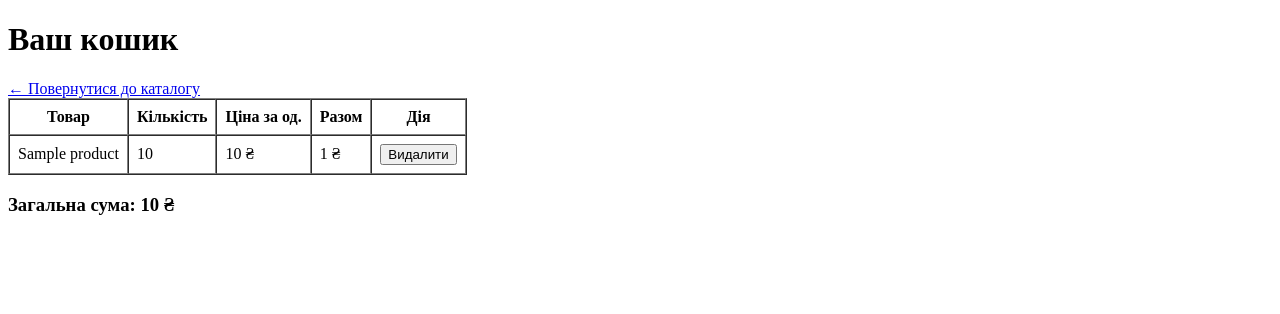
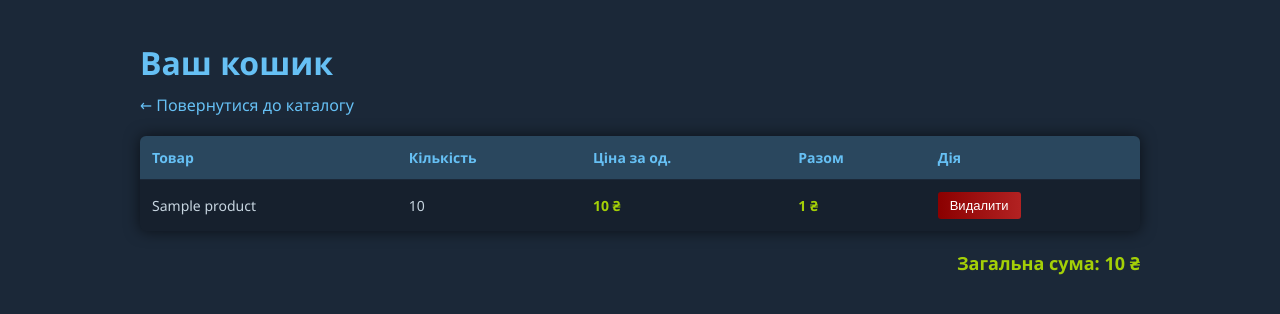
Before and after one commit to y-lebid/steam, a Django app: template steam_core/templates/steam_core/cart.html in a window 1280 px wide. Shown: the top 314 px of the page. Run offline with Django 3.2, Linux system fonts and the light colour scheme; the template is opened without the code that fills it: most values are stand-ins (such as "Sample title", 1, 10 or a date in 2020).

Commit message:
color and system

```diff
--- a/steam_core/templates/steam_core/cart.html
+++ b/steam_core/templates/steam_core/cart.html
@@ -4,15 +4,114 @@
 <head>
     <meta charset="UTF-8">
     <title>Кошик</title>
+
+    <style>
+        body {
+            margin: 0;
+            padding: 20px;
+            background: #1b2838;
+            color: #c7d5e0;
+            font-family: "Segoe UI", Tahoma, Arial, sans-serif;
+        }
+
+        h1 {
+            color: #66c0f4;
+            margin-bottom: 10px;
+        }
+
+        a {
+            color: #66c0f4;
+            text-decoration: none;
+            font-weight: 500;
+            display: inline-block;
+            margin-bottom: 20px;
+        }
+
+        a:hover {
+            color: #ffffff;
+        }
+
+        .cart-container {
+            max-width: 1000px;
+            margin: 0 auto;
+        }
+
+        table {
+            width: 100%;
+            border-collapse: collapse;
+            background: #16202d;
+            border-radius: 6px;
+            overflow: hidden;
+            box-shadow: 0 0 15px rgba(0, 0, 0, 0.6);
+        }
+
+        thead {
+            background: #2a475e;
+        }
+
+        th {
+            padding: 12px;
+            text-align: left;
+            color: #66c0f4;
+            font-weight: 600;
+            font-size: 14px;
+        }
+
+        td {
+            padding: 12px;
+            font-size: 14px;
+            border-top: 1px solid #1b2838;
+        }
+
+        tbody tr:hover {
+            background: rgba(102, 192, 244, 0.08);
+        }
+
+        .price {
+            color: #a4d007;
+            font-weight: bold;
+        }
+
+        .remove-btn {
+            background: linear-gradient(to right, #8b0000, #b22222);
+            border: none;
+            border-radius: 3px;
+            padding: 6px 12px;
+            color: #ffffff;
+            cursor: pointer;
+            font-size: 13px;
+        }
+
+        .remove-btn:hover {
+            background: linear-gradient(to right, #b22222, #dc143c);
+        }
+
+        .total {
+            margin-top: 20px;
+            text-align: right;
+            font-size: 18px;
+            color: #a4d007;
+            font-weight: bold;
+        }
+
+        .empty {
+            text-align: center;
+            font-size: 16px;
+            color: #acb2b8;
+            margin-top: 40px;
+        }
+    </style>
 </head>
 
 <body>
+
+    <div class="cart-container">
         <h1>Ваш кошик</h1>
 
         <a href="{% url 'steam_core:product_list' %}">← Повернутися до каталогу</a>
 
         {% if cart_items %}
-    <table border="1" cellpadding="8" cellspacing="0">
+        <table>
             <thead>
                 <tr>
                     <th>Товар</th>
@@ -27,12 +126,12 @@
                 <tr>
                     <td>{{ item.product.name }}</td>
                     <td>{{ item.quantity }}</td>
-                <td>{{ item.product.price }} ₴</td>
-                <td>{{ item.total_price }} ₴</td>
+                    <td class="price">{{ item.product.price }} ₴</td>
+                    <td class="price">{{ item.total_price }} ₴</td>
                     <td>
                         <form method="post" action="{% url 'steam_core:remove_from_cart' item.id %}">
                             {% csrf_token %}
-                        <button type="submit">Видалити</button>
+                            <button class="remove-btn" type="submit">Видалити</button>
                         </form>
                     </td>
                 </tr>
@@ -40,10 +139,12 @@
             </tbody>
         </table>
 
-    <h3>Загальна сума: {{ total }} ₴</h3>
+        <div class="total">Загальна сума: {{ total }} ₴</div>
         {% else %}
-    <p>Кошик порожній</p>
+        <p class="empty">Кошик порожній</p>
         {% endif %}
+    </div>
+
 </body>
 
 </html>
```
Also changed, not shown: steam_core/templates/steam_core/game_list.html (+83 -10 lines), steam_core/models.py (line endings or trailing spaces). Lines whose indentation alone changed are shown as unchanged.
